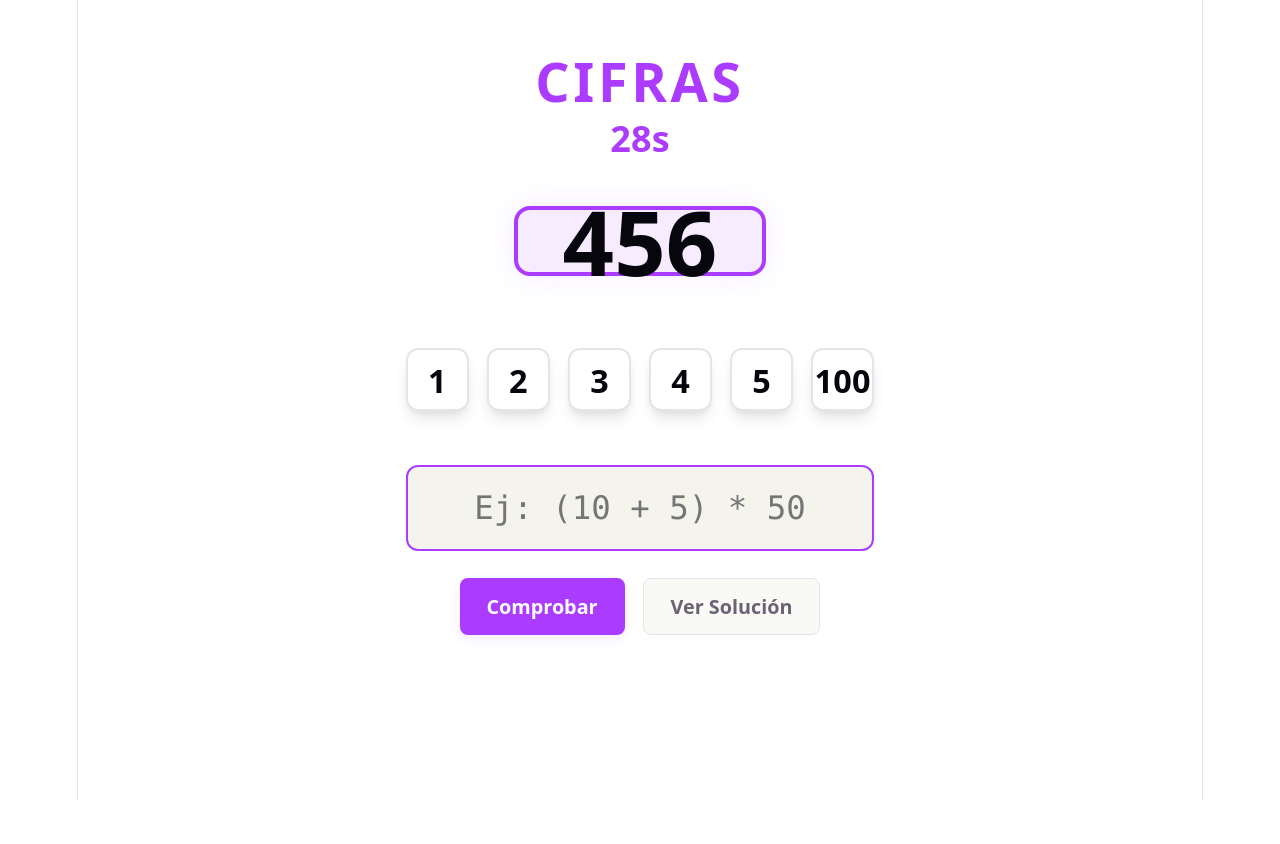
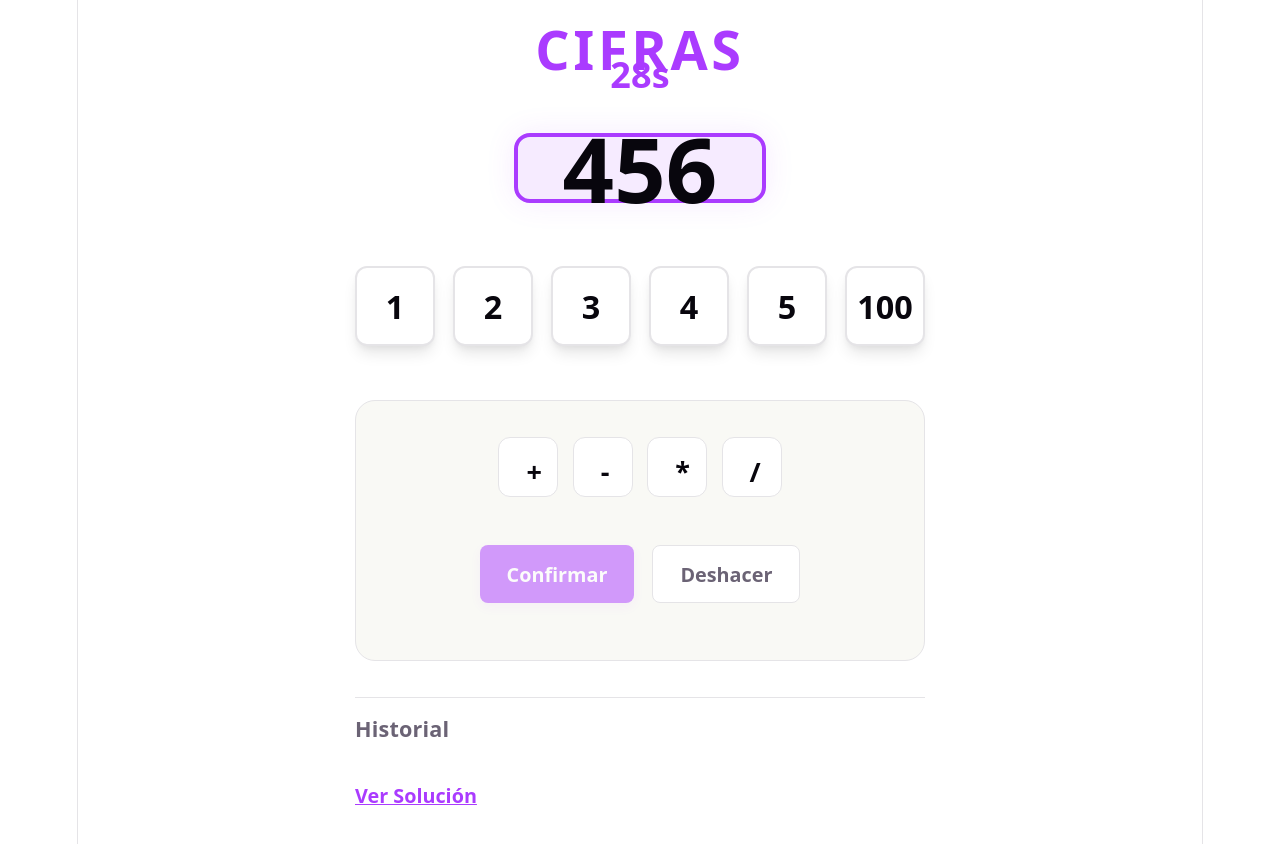
Before and after one commit to Chrysweel/cifras_letras, a React (Vite) app: page / in a window 1280 px wide. Both pictures are taken after a click on the button "Nueva Partida". Before the commit the page ends 800 px from the top, so only its background shows below. Built offline with nearby package versions, Linux system fonts and the light colour scheme.

Commit message:
execute operations dinamic and seeing result

```diff
--- a/src/App.jsx
+++ b/src/App.jsx
@@ -1,12 +1,15 @@
 import React, { useState, useEffect, useCallback } from 'react';
-import { generateNumbers, generateTarget, evaluateExpression, solve } from './logic/mathEngine';
+import { generateNumbers, generateTarget, solve } from './logic/mathEngine';
 import './index.css';
 
 const App = () => {
-  const [numbers, setNumbers] = useState([]);
+  const [initialNumbers, setInitialNumbers] = useState([]); // Store original 6 for solver
+  const [currentNumbers, setCurrentNumbers] = useState([]); // Array of { id, value }
   const [target, setTarget] = useState(0);
-  const [userInput, setUserInput] = useState("");
-  const [gameState, setGameState] = useState('idle'); // idle, playing, won, lost
+  const [selectedIds, setSelectedIds] = useState([]); // IDs of selected cards
+  const [selectedOp, setSelectedOp] = useState(null);
+  const [history, setHistory] = useState([]);
+  const [gameState, setGameState] = useState('idle'); // idle, playing, won
   const [timer, setTimer] = useState(30);
   const [result, setResult] = useState(null);
   const [solution, setSolution] = useState(null);
@@ -14,9 +17,12 @@ const App = () => {
   const startNewGame = useCallback(() => {
     const nums = generateNumbers();
     const tgt = generateTarget();
-    setNumbers(nums);
+    setInitialNumbers(nums);
+    setCurrentNumbers(nums.map((v, i) => ({ id: `num-${i}-${Date.now()}`, value: v })));
     setTarget(tgt);
-    setUserInput("");
+    setSelectedIds([]);
+    setSelectedOp(null);
+    setHistory([]);
     setGameState('playing');
     setTimer(30);
     setResult(null);
@@ -29,68 +35,81 @@ const App = () => {
         setTimer(t => t - 1);
       }, 1000);
       return () => clearInterval(interval);
-    } else if (timer === 0 && gameState === 'playing') {
-      handleCheck();
     }
   }, [gameState, timer]);
 
-  const getUsedIndices = useCallback((input, availableNums) => {
-    const tokens = input.match(/\d+/g) || [];
-    const usedIndices = [];
-    const tempNums = [...availableNums];
+  const handleNumberClick = (id) => {
+    if (gameState !== 'playing') return;
 
-    for (const token of tokens) {
-      const num = parseInt(token);
-      const index = tempNums.indexOf(num);
-      if (index !== -1) {
-        // We find the original index in the numbers array
-        // Since we are splicing tempNums, we need a way to track original indices
-        // Better way: map availableNums to objects with original index
-        const originalIndex = availableNums.findIndex((n, idx) => n === num && !usedIndices.includes(idx));
-        if (originalIndex !== -1) {
-          usedIndices.push(originalIndex);
-        } else {
-          return null; // Used a number not available or exceeded count
-        }
-      } else {
-        return null;
-      }
+    if (selectedIds.includes(id)) {
+      setSelectedIds(selectedIds.filter(sid => sid !== id));
+    } else if (selectedIds.length < 2) {
+      setSelectedIds([...selectedIds, id]);
     }
-    return usedIndices;
-  }, []);
+  };
 
-  const handleCheck = () => {
-    if (!userInput.trim()) {
-      setGameState('lost');
-      return;
+  const currentOpResult = React.useMemo(() => {
+    if (selectedIds.length !== 2 || !selectedOp) return null;
+    const n1 = currentNumbers.find(n => n.id === selectedIds[0]).value;
+    const n2 = currentNumbers.find(n => n.id === selectedIds[1]).value;
+
+    let res = null;
+    switch (selectedOp) {
+      case '+': res = n1 + n2; break;
+      case '-': res = n1 - n2; break;
+      case '*': res = n1 * n2; break;
+      case '/':
+        if (n2 !== 0 && n1 % n2 === 0) res = n1 / n2;
+        else if (n1 !== 0 && n2 % n1 === 0) res = n2 / n1;
+        break;
+      default: break;
     }
+    return res;
+  }, [selectedIds, selectedOp, currentNumbers]);
 
-    const usedIndices = getUsedIndices(userInput, numbers);
+  const confirmOperation = () => {
+    const res = currentOpResult;
+    if (res === null) return;
 
-    if (usedIndices === null) {
-      setResult({ msg: "Has usado números no disponibles o repetidos.", error: true });
-      setGameState('lost');
-      return;
+    const n1 = currentNumbers.find(n => n.id === selectedIds[0]).value;
+    const n2 = currentNumbers.find(n => n.id === selectedIds[1]).value;
+
+    const newStep = {
+      prevNumbers: [...currentNumbers],
+      operation: `${n1} ${selectedOp} ${n2} = ${res}`,
+      resultId: `res-${Date.now()}`
+    };
+
+    setHistory([...history, newStep]);
+
+    const remainingNumbers = currentNumbers.filter(n => !selectedIds.includes(n.id));
+    const nextNumbers = [...remainingNumbers, { id: newStep.resultId, value: res }];
+
+    setCurrentNumbers(nextNumbers);
+    setSelectedIds([]);
+    setSelectedOp(null);
+
+    if (res === target) {
+      setGameState('won');
+      setResult({ msg: "¡OBJETIVO CONSEGUIDO!", success: true });
     }
+  };
 
-    const value = evaluateExpression(userInput);
-    if (value === null) {
-      setResult({ msg: "Expresión no válida.", error: true });
-      setGameState('lost');
-    } else {
-      const diff = Math.abs(target - value);
-      if (diff === 0) {
-        setResult({ msg: `¡Exacto! (${value})`, success: true });
-        setGameState('won');
-      } else {
-        setResult({ msg: `Te has quedado a ${diff} (Resultado: ${value})`, success: false });
-        setGameState('lost');
-      }
+  const undo = () => {
+    if (history.length === 0) return;
+    const lastStep = history[history.length - 1];
+    setCurrentNumbers(lastStep.prevNumbers);
+    setHistory(history.slice(0, -1));
+    setSelectedIds([]);
+    setSelectedOp(null);
+    if (gameState === 'won') {
+      setGameState('playing');
+      setResult(null);
     }
   };
 
   const showSolution = () => {
-    const sol = solve(numbers, target);
+    const sol = solve(initialNumbers, target);
     setSolution(sol);
   };
 
@@ -103,15 +122,12 @@ const App = () => {
     );
   }
 
-  // Calculate used indices for real-time feedback
-  const currentUsedIndices = getUsedIndices(userInput, numbers) || [];
-
   return (
     <div className="game-container">
       <div className="header">
         <h1 className="title">CIFRAS</h1>
-        <div className={`timer ${timer <= 5 ? 'warning' : ''}`}>
-          {timer}s
+        <div className={`timer ${timer <= 5 && timer > 0 ? 'warning' : ''}`}>
+          {timer === 0 ? 'TIEMPO' : `${timer}s`}
         </div>
       </div>
 
@@ -120,36 +136,68 @@ const App = () => {
       </div>
 
       <div className="numbers-grid">
-        {numbers.map((num, i) => {
-          const isUsed = currentUsedIndices.includes(i);
-          return (
-            <div key={i} className={`number-card ${isUsed ? 'used' : ''}`}>
-              {num}
-            </div>
-          );
-        })}
+        {currentNumbers.map((num) => (
+          <button
+            key={num.id}
+            className={`number-card ${selectedIds.includes(num.id) ? 'selected' : ''}`}
+            onClick={() => handleNumberClick(num.id)}
+            disabled={gameState === 'won'}
+          >
+            {num.value}
+          </button>
+        ))}
       </div>
 
-      <div className="input-area">
-        <input
-          type="text"
-          className="math-input"
-          placeholder="Ej: (10 + 5) * 50"
-          value={userInput}
-          onChange={(e) => setUserInput(e.target.value)}
-          disabled={gameState !== 'playing'}
-          onKeyPress={(e) => e.key === 'Enter' && handleCheck()}
-          autoFocus
-        />
+      <div className="operation-panel">
+        <div className="op-buttons">
+          {['+', '-', '*', '/'].map(op => (
+            <button
+              key={op}
+              className={`op-btn ${selectedOp === op ? 'active' : ''}`}
+              onClick={() => setSelectedOp(op)}
+              disabled={gameState === 'won'}
+            >
+              {op}
+            </button>
+          ))}
+        </div>
 
-        <div className="controls">
-          {gameState === 'playing' ? (
-            <button className="btn-primary" onClick={handleCheck}>Comprobar</button>
-          ) : (
-            <button className="btn-primary" onClick={startNewGame}>Otra vez</button>
+        <div className="preview-area">
+          {selectedIds.length === 2 && selectedOp && (
+            <div className="preview-text">
+              {currentOpResult !== null ? (
+                <>Resultado: <span className="highlight">{currentOpResult}</span></>
+              ) : (
+                <span className="error">Operación no válida</span>
+              )}
+            </div>
           )}
-          <button className="btn-secondary" onClick={showSolution}>Ver Solución</button>
+          <div className="controls">
+            <button
+              className="btn-primary"
+              onClick={confirmOperation}
+              disabled={currentOpResult === null || gameState === 'won'}
+            >
+              Confirmar
+            </button>
+            <button className="btn-secondary" onClick={undo} disabled={history.length === 0}>
+              Deshacer
+            </button>
+            {gameState !== 'playing' && (
+              <button className="btn-primary" onClick={startNewGame}>Reiniciar</button>
+            )}
+          </div>
         </div>
+      </div>
+
+      <div className="history-panel">
+        <h3>Historial</h3>
+        <ul>
+          {history.map((step, i) => (
+            <li key={i}>{step.operation}</li>
+          ))}
+        </ul>
+        <button className="btn-text" onClick={showSolution}>Ver Solución</button>
       </div>
 
       {result && (
@@ -159,9 +207,9 @@ const App = () => {
       )}
 
       {solution && (
-        <div className="result-message" style={{ border: '1px solid var(--cyan)' }}>
+        <div className="result-message" style={{ border: '1px solid var(--accent)' }}>
           Solución óptima: <br />
-          <strong style={{ fontSize: '1.8rem', color: 'var(--cyan)' }}>{solution.expression} = {solution.value}</strong>
+          <strong style={{ fontSize: '1.8rem', color: 'var(--accent)' }}>{solution.expression} = {solution.value}</strong>
         </div>
       )}
     </div>
--- a/src/index.css
+++ b/src/index.css
@@ -44,10 +44,6 @@
     --shadow:
       rgba(0, 0, 0, 0.4) 0 10px 15px -3px, rgba(0, 0, 0, 0.25) 0 4px 6px -2px;
   }
-
-  #social .button-icon {
-    filter: invert(1) brightness(2);
-  }
 }
 
 body {
@@ -84,36 +80,6 @@ h1 {
   }
 }
 
-h2 {
-  font-size: 24px;
-  line-height: 118%;
-  letter-spacing: -0.24px;
-  margin: 0 0 8px;
-
-  @media (max-width: 1024px) {
-    font-size: 20px;
-  }
-}
-
-p {
-  margin: 0;
-}
-
-code,
-.counter {
-  font-family: var(--mono);
-  display: inline-flex;
-  border-radius: 4px;
-  color: var(--text-h);
-}
-
-code {
-  font-size: 15px;
-  line-height: 135%;
-  padding: 4px 8px;
-  background: var(--code-bg);
-}
-
 /* Game Styles */
 .game-container {
   flex: 1;
@@ -131,6 +97,7 @@ code {
   color: var(--accent);
   text-transform: uppercase;
   letter-spacing: 0.2rem;
+  margin: 0;
 }
 
 .target-display {
@@ -142,25 +109,21 @@ code {
   border-radius: 16px;
   border: 4px solid var(--accent);
   display: inline-block;
-  margin: 1rem auto;
+  margin: 0.5rem auto;
   box-shadow: 0 0 30px var(--accent-bg);
 }
 
 .numbers-grid {
-  display: grid;
-  grid-template-columns: repeat(3, 1fr);
+  display: flex;
+  flex-wrap: wrap;
+  justify-content: center;
   gap: 1rem;
   margin: 1rem 0;
 }
 
-@media (min-width: 600px) {
-  .numbers-grid {
-    grid-template-columns: repeat(6, 1fr);
-  }
-}
-
 .number-card {
-  aspect-ratio: 1;
+  width: 80px;
+  height: 80px;
   display: flex;
   justify-content: center;
   align-items: center;
@@ -171,38 +134,85 @@ code {
   border-radius: 12px;
   box-shadow: var(--shadow);
   color: var(--text-h);
+  cursor: pointer;
   transition: all 0.2s cubic-bezier(0.4, 0, 0.2, 1);
+  outline: none;
 }
 
-.number-card.used {
-  opacity: 0.3;
-  transform: scale(0.9);
-  border-color: transparent;
-  background: var(--code-bg);
-  box-shadow: none;
+.number-card:hover:not(:disabled) {
+  transform: translateY(-4px);
+  border-color: var(--accent);
 }
 
-.input-area {
+.number-card.selected {
+  background: var(--accent);
+  color: white;
+  border-color: var(--accent);
+  transform: scale(1.1);
+  box-shadow: 0 0 20px var(--accent-bg);
+}
+
+.operation-panel {
   display: flex;
   flex-direction: column;
   gap: 1.5rem;
+  background: var(--social-bg);
+  padding: 2rem;
+  border-radius: 20px;
+  border: 1px solid var(--border);
 }
 
-.math-input {
-  background: var(--code-bg);
-  border: 2px solid var(--border);
-  border-radius: 12px;
-  padding: 1.2rem;
-  font-size: 1.8rem;
-  color: var(--text-h);
-  text-align: center;
-  outline: none;
-  font-family: var(--mono);
-  transition: border-color 0.2s;
+.op-buttons {
+  display: flex;
+  justify-content: center;
+  gap: 0.8rem;
 }
 
-.math-input:focus {
+.op-btn {
+  width: 60px;
+  height: 60px;
+  font-size: 1.5rem;
+  border-radius: 12px;
+  background: var(--bg);
+  border: 1px solid var(--border);
+  color: var(--text-h);
+  cursor: pointer;
+  transition: all 0.2s;
+}
+
+.op-btn:hover:not(:disabled) {
+  background: var(--code-bg);
   border-color: var(--accent);
+}
+
+.op-btn.active {
+  background: var(--accent);
+  color: white;
+  border-color: var(--accent);
+}
+
+.preview-area {
+  min-height: 100px;
+  display: flex;
+  flex-direction: column;
+  justify-content: center;
+  gap: 1rem;
+}
+
+.preview-text {
+  font-size: 1.5rem;
+  font-weight: 600;
+  color: var(--text);
+}
+
+.preview-text .highlight {
+  color: var(--accent);
+  font-size: 2rem;
+  font-weight: 800;
+}
+
+.preview-text .error {
+  color: #ff4d4d;
 }
 
 .controls {
@@ -228,15 +238,54 @@ button {
   box-shadow: 0 4px 12px var(--accent-bg);
 }
 
-.btn-primary:hover {
+.btn-primary:hover:not(:disabled) {
   filter: brightness(1.1);
   transform: translateY(-1px);
 }
 
+.btn-primary:disabled {
+  opacity: 0.5;
+  cursor: not-allowed;
+}
+
 .btn-secondary {
-  background: var(--social-bg);
+  background: var(--bg);
   color: var(--text);
   border: 1px solid var(--border);
+}
+
+.btn-text {
+  background: transparent;
+  color: var(--accent);
+  text-decoration: underline;
+  padding: 0;
+}
+
+.history-panel {
+  text-align: left;
+  border-top: 1px solid var(--border);
+  padding-top: 1rem;
+}
+
+.history-panel h3 {
+  margin-top: 0;
+  color: var(--text);
+  font-size: 1.2rem;
+}
+
+.history-panel ul {
+  list-style: none;
+  padding: 0;
+  max-height: 150px;
+  overflow-y: auto;
+  margin-bottom: 1rem;
+}
+
+.history-panel li {
+  padding: 0.5rem 0;
+  border-bottom: 1px dashed var(--border);
+  font-family: var(--mono);
+  color: var(--text-h);
 }
 
 .timer {
@@ -251,23 +300,17 @@ button {
 }
 
 .result-message {
-  margin-top: 1.5rem;
-  padding: 1rem;
-  border-radius: 8px;
-  font-size: 1.3rem;
-  font-weight: 600;
+  padding: 1.5rem;
+  border-radius: 12px;
+  font-size: 1.5rem;
+  font-weight: 800;
+  animation: slideUp 0.3s ease-out;
 }
 
 .result-message.success {
   background: #e8f5e9;
   color: #2e7d32;
-  border: 1px solid #c8e6c9;
-}
-
-.result-message.fail {
-  background: #ffebee;
-  color: #c62828;
-  border: 1px solid #ffcdd2;
+  border: 2px solid #c8e6c9;
 }
 
 @keyframes shake {
@@ -285,3 +328,15 @@ button {
     transform: translateX(4px);
   }
 }
+
+@keyframes slideUp {
+  from {
+    transform: translateY(20px);
+    opacity: 0;
+  }
+
+  to {
+    transform: translateY(0);
+    opacity: 1;
+  }
+}
```
